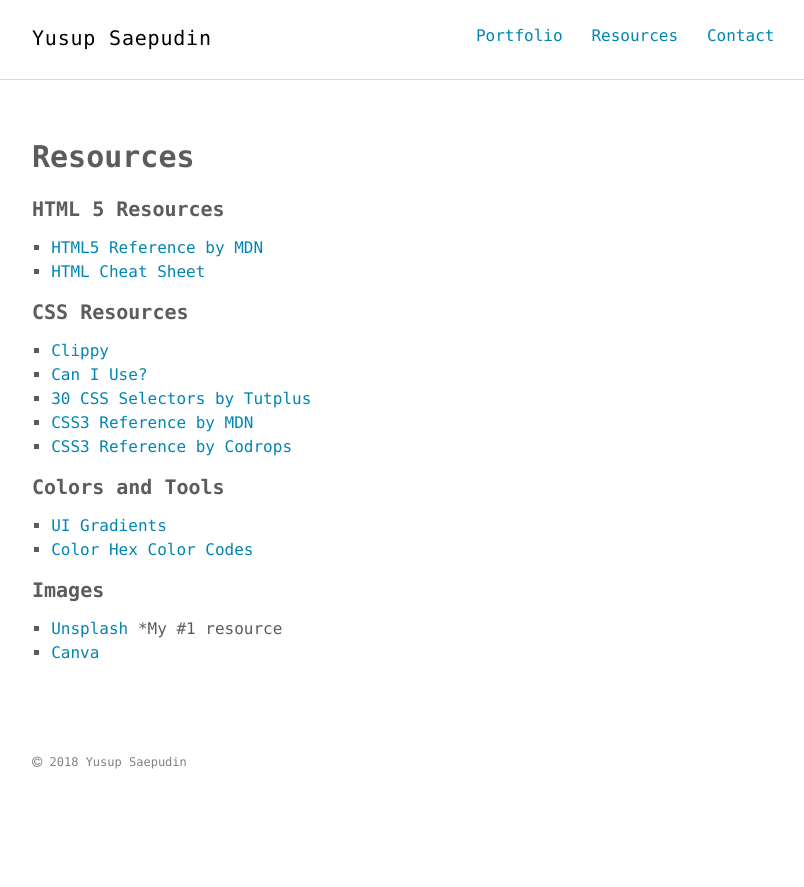
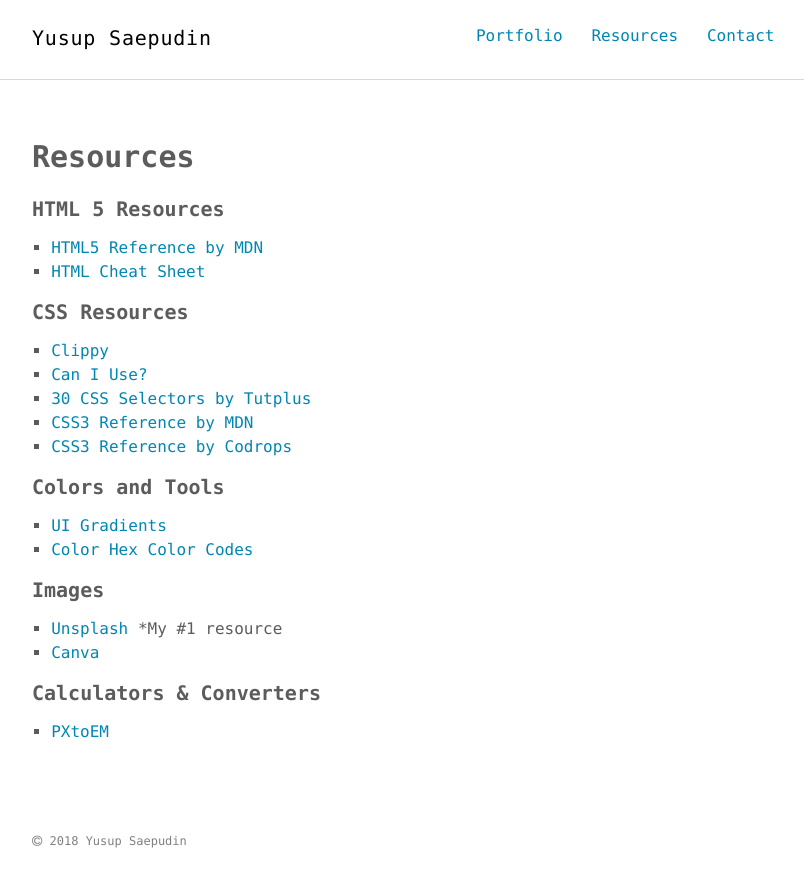
Before and after one commit to yusupsaepudin/yusupsaepudin.github.io, a Jekyll site: the page built from resources.md, in a window 1280 px wide. Shown: the top 887 px of the page, without its empty margins (232-1036 px from the left). Built offline with Jekyll 4.4.1, drawn with Linux system fonts in a browser that asks for light colours.

Commit message:
Update resources.md

```diff
--- a/resources.md
+++ b/resources.md
@@ -22,3 +22,6 @@
 #### Images
 * <a href="https://unsplash.com/" target="_blank">Unsplash</a> *My #1 resource
 * <a href="https://www.canva.com/" target="_blank">Canva</a>
+
+#### Calculators & Converters
+* <a href="http://pxtoem.com/" target="_blank">PXtoEM</a>
```
